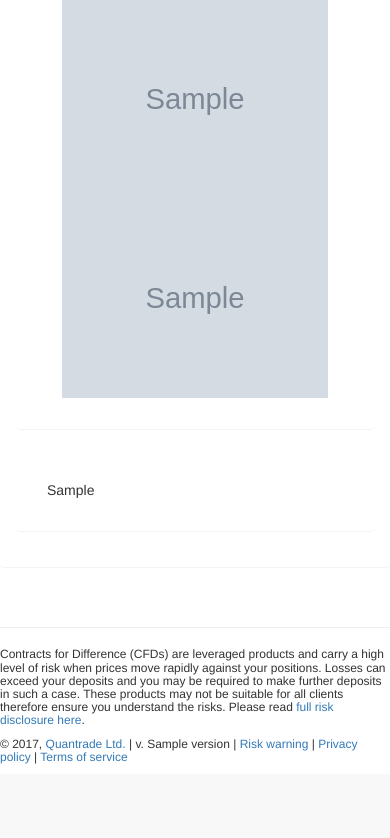
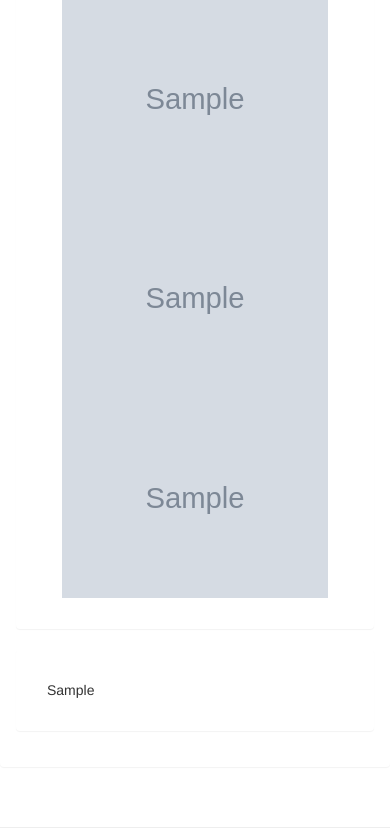
Before and after one commit to TalaikisInc/Quantrade, a Django app: template collector/templates/collector/systems_ordered.html in a window 390 px wide; the page is wider, and only the part inside the window is pictured. Shown: the part 4732-5570 px from the top of that part. Before the commit the page ends 5496 px from the top of that part, so only its background shows below. Run offline with Django 3.2, Linux system fonts and the light colour scheme; the template is opened without the code that fills it: most values are stand-ins (such as "Sample title", 1, 10 or a date in 2020); grey boxes marked "Sample" are stand-in pictures; parts of the project's set-up code (start-up, migrations or seed data) failed here and were passed over; some libraries are stand-ins or nearby versions.

Commit message:
mc template fix

```diff
--- a/collector/templates/collector/systems_ordered.html
+++ b/collector/templates/collector/systems_ordered.html
@@ -58,6 +58,11 @@
               <img src="{{ yearly_image }}" class="img-responsive" alt="A.I. 50 yearly returns">
             </div>
           {% endif %}
+          {% if mc_image %}
+          <div class="col-md-5">
+            <img src="{{ mc_image }}" class="img-responsive" alt="Strategy Monte Carlo">
+          </div>
+          {% endif %}
     </div>
 </div>
 <div class="panel panel-body">
```
